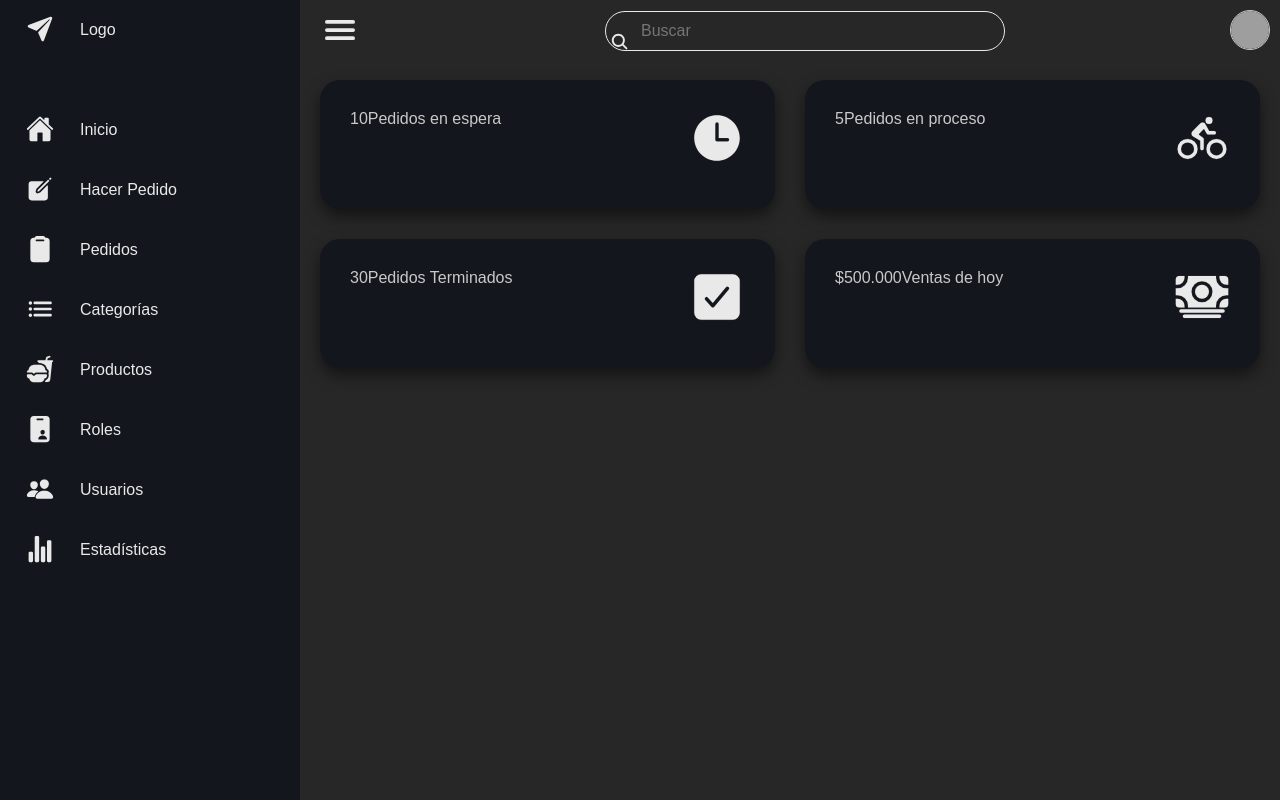
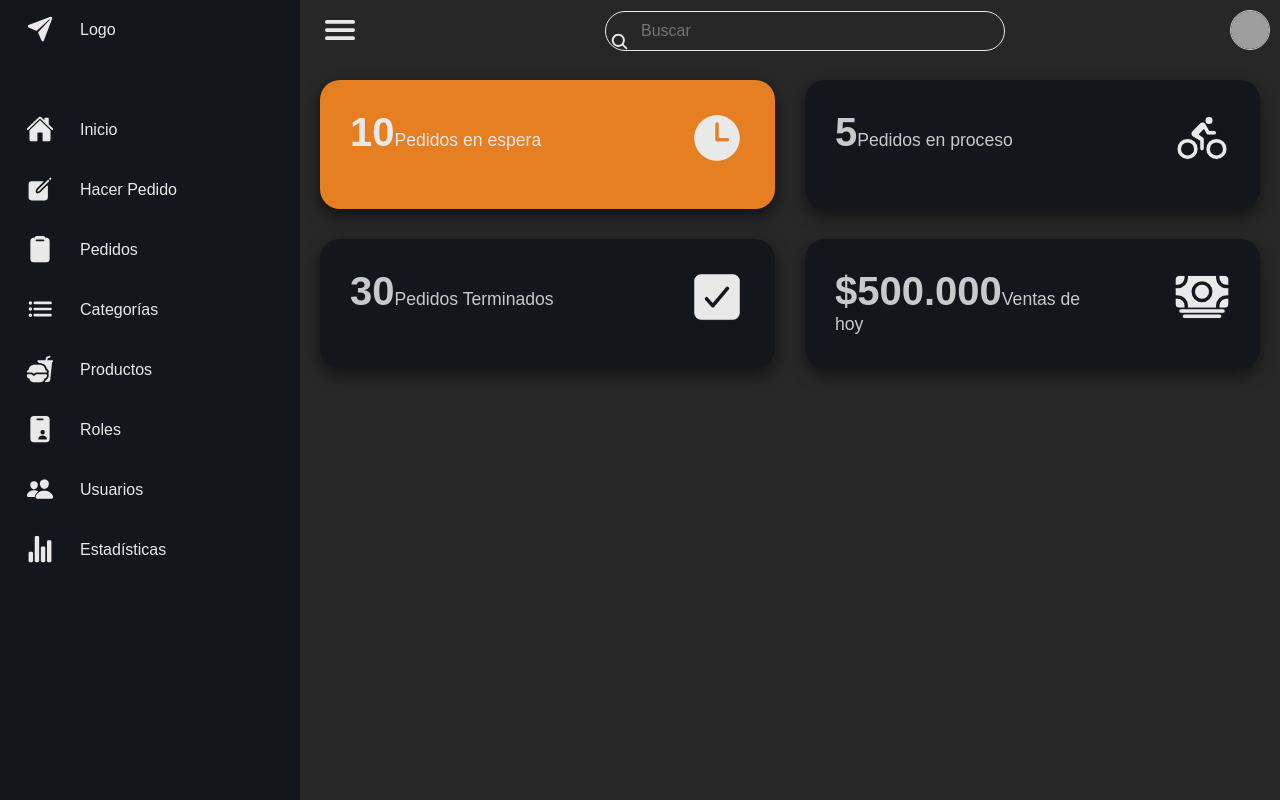
Before and after one commit to TomasMejia07/Fast-Request, a React (Vite) app in the folder client/: page /dashboard in a window 1280 px wide. In both pictures the pointer is over the element 547 px from the left and 119 px from the top of the page. Built offline with nearby package versions, Linux system fonts and the light colour scheme; grey boxes are pictures that could not be loaded; a web font is replaced by a local one.

Commit message:
cambio en el inicio del dashboard

```diff
--- a/client/src/assets/css/dashboard.css
+++ b/client/src/assets/css/dashboard.css
@@ -333,11 +333,11 @@ body {
     transition: 0.6s;
 }
 
-.cards .card:hover{
+.cardsDas .cardDas:hover{
     background-color: var(--white-green);
 }
 
-.cards .card .card-numeros{
+.cardsDas .cardDas .cardDas-numeros{
     position: relative;
     font-weight: 700;
     font-size: 2.5em;
@@ -345,7 +345,7 @@ body {
     /* COLOR DE LOS NUMEROS DE LAS TARJETAS  */
 }
 
-.cards .card .card-nombre{
+.cardsDas .cardDas .cardDas-nombre{
     color: var(--white-text); /* COLOR DE LOS NUMEROS DE LAS TARJETAS */
     font-size: 1.1em;
     margin-top: 5px;
@@ -356,12 +356,11 @@ body {
     font-size: 3.5em;
     color: var(--white-icons);
     /* COLOR DE LOS ICONOS DE LAS TARJETAS */
-
 }
 
-.cards .card:hover .card-numeros,
-.cards .card:hover .card-nombre,
-.cards .card:hover .card-icono{
+.cardsDas .cardDas:hover .cardDas-numeros,
+.cardsDas .cardDas:hover .cardDas-nombre,
+.cardsDas .cardDas:hover  .cardDas-icono{
     color: var(--white-icons);
 }
 
```
